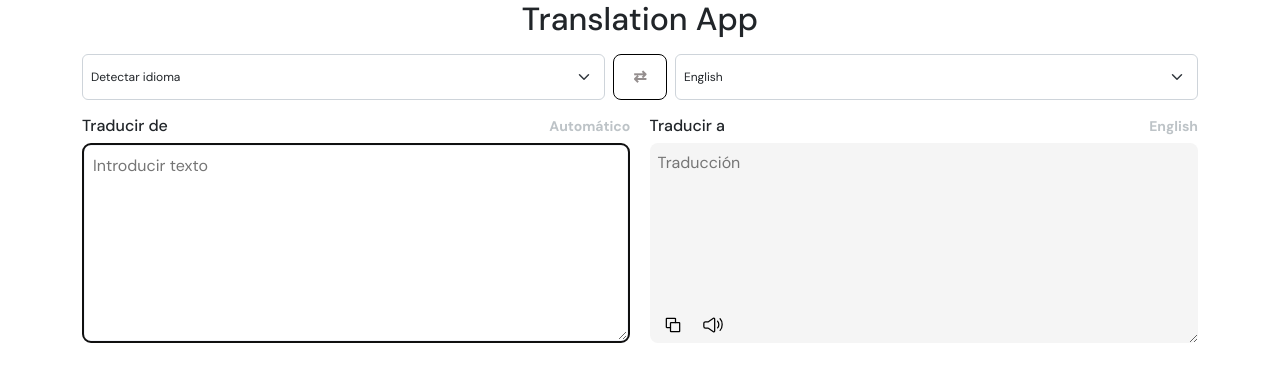
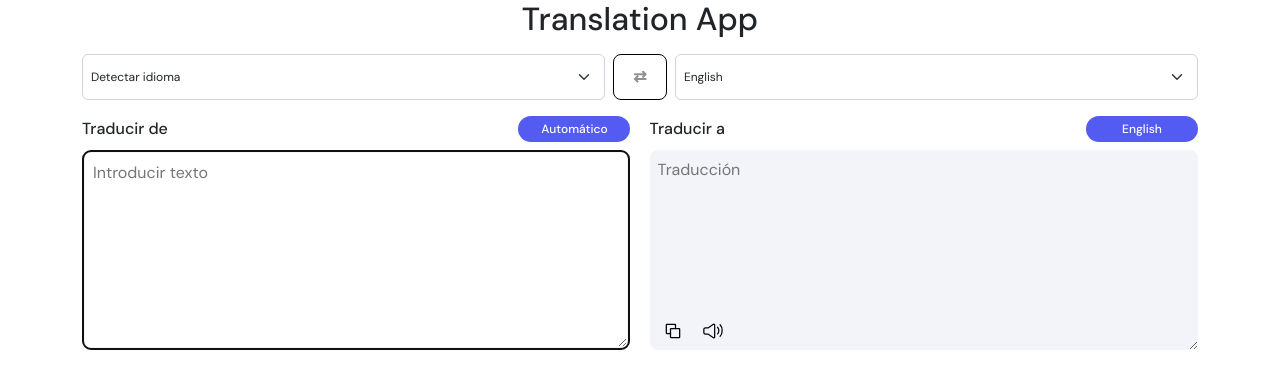
Before and after one commit to juandaospina/react-translate-app, a React (Vite) app: page / in a window 1280 px wide. Shown: the top 388 px of the page. Built offline with nearby package versions, Linux system fonts and the light colour scheme.

Commit message:
style: wrap badge translation information (ui)

```diff
--- a/src/App.css
+++ b/src/App.css
@@ -24,11 +24,22 @@
 .wrapper-info-textarea {
   display: flex;
   justify-content: space-between;
+  align-items: center;
+  margin-bottom: 0.5rem;
+}
+
+.wrapper-info-textarea > h6 {
+  margin: 0;
 }
 
 .wrapper-info-textarea > span {
-  font-size: 14px;
-  color: #BDC3C7;
+  width: 7rem;
+  background-color: #535bf2;
+  padding: 4px;
+  border-radius: 15px;
+  font-size: 12px;
+  font-weight: 500;
+  color: #FFF;
 }
 
 .wrapper-box {
--- a/src/AppRoot.tsx
+++ b/src/AppRoot.tsx
@@ -81,7 +81,6 @@ export const AppRoot = () => {
               disabled={isDisabled}
             >
               <span className={!isDisabled ? "active" : "disabled"}>⇄</span>
-              {/* <span>Intercambiar</span> */}
             </button>
           </Col>
 
--- a/src/components/TextArea/index.tsx
+++ b/src/components/TextArea/index.tsx
@@ -28,11 +28,10 @@ export const TextArea: React.FC<Props> = ({
   const styles =
     type === "from"
       ? { ...commonStyles, border: "3px solid #F2F4F9" }
-      : { ...commonStyles, backgroundColor: "#F5F5F5" };
+      : { ...commonStyles, backgroundColor: "#F2F4F9" };
 
   const onInputChange = (event: React.ChangeEvent<HTMLTextAreaElement>) => {
     const { value } = event.target;
-    console.log("[textarea_value]", value)
     onChange(value);
   };
 
```
